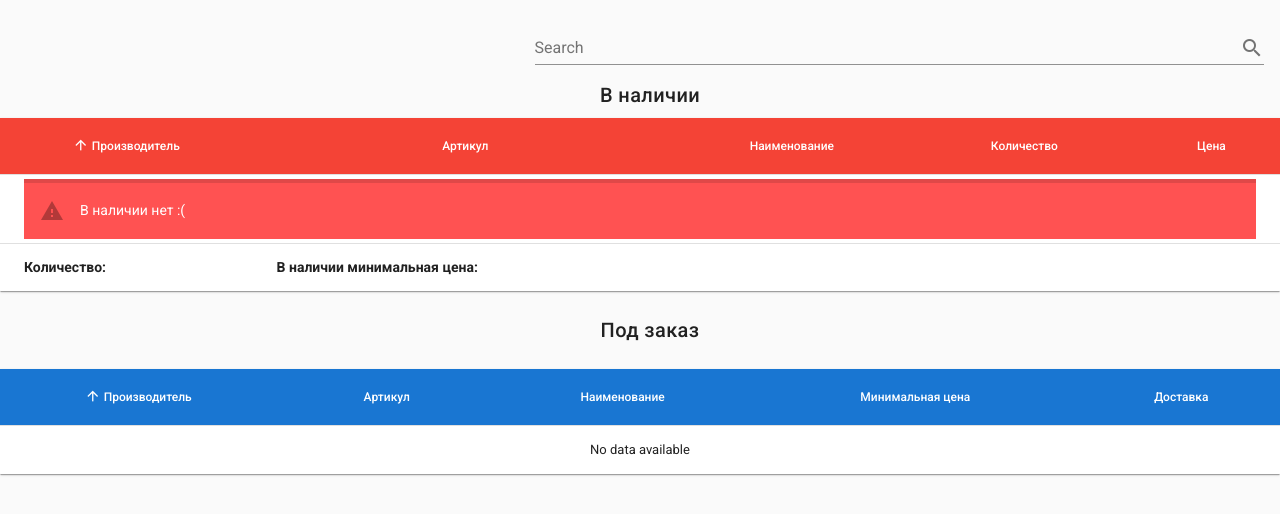
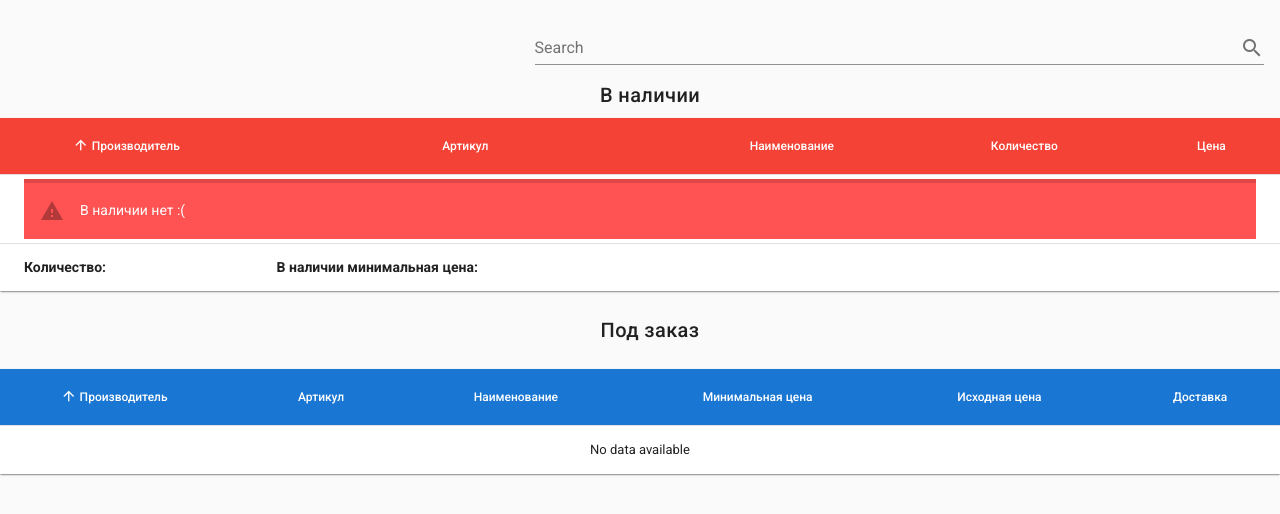
Before and after one commit to johnkz1981/FetchPriceApi, a Vue app: page / in a window 1280 px wide. Shown: the top 514 px of the page. Built offline with nearby package versions, Linux system fonts and the light colour scheme.

Commit message:
Admin start

```diff
--- a/src/App.vue
+++ b/src/App.vue
@@ -79,7 +79,7 @@
       },
       isSummary(){
         if (this.$store.getters.dataApi !== undefined){
-          console.log( this.$store.getters.dataApi.length);
+          //console.log( this.$store.getters.dataApi.length);
         }
       }
     }
--- a/src/components/ApiDetailTable.vue
+++ b/src/components/ApiDetailTable.vue
@@ -12,7 +12,7 @@
       <td class="">{{ props.item.vendorСode }}</td>
       <td>{{ props.item.name }}</td>
       <td class="">{{ props.item.quantity }}</td>
-      <td class="">{{ props.item.prise }}</td>
+      <td class="">{{ props.item.price }}</td>
       <!--td class="">{{ props.item.DDPercent }}</td-->
       <td>
         <v-progress-circular
@@ -39,7 +39,7 @@
       </td>
       <td>
         <strong>Мнимальная цена поставщика:</strong>
-        {{dataDetailTotal.minPriseContractor}}
+        {{dataDetailTotal.minPriceContractor}}
       </td>
     </template>
   </v-data-table>
@@ -59,13 +59,15 @@
           {text: 'Артикул', value: 'vendorСode'},
           {text: 'Наименование', value: 'name'},
           {text: 'Количество', value: 'quantity'},
-          {text: 'Цена', value: 'prise'},
+          {text: 'Цена', value: 'price'},
           {text: 'Вероятность', value: 'DDPercent'},
           {text: 'Кратность', value: 'LotQuantity'},
         ],
         getDataDetail: [],
         dataDetailTotal: {},
-        pagination: {},
+        pagination: {
+          rowsPerPage: -1,
+        },
         loading: false,
       }
     },
@@ -82,6 +84,9 @@
             priceGroupName: this.priceGroup,
             sortField: [this.pagination.sortBy, this.pagination.descending],
           });
+        const data = this.$store.getters.dataDetail[this.priceGroup];
+        this.getDataDetail = data.item;
+        this.dataDetailTotal = data.total;
         this.loading = false;
       }
     },
@@ -92,9 +97,9 @@
             priceGroupName: this.priceGroup
           });
 
-      const data = this.$store.getters.dataDetail;
-      this.getDataDetail = data[this.priceGroup];
-      this.dataDetailTotal = this.getDataDetail.pop();
+      const data = this.$store.getters.dataDetail[this.priceGroup];
+      this.getDataDetail = data.item;
+      this.dataDetailTotal = data.total;
     }
   }
 </script>
--- a/src/components/ApiGroupTable.vue
+++ b/src/components/ApiGroupTable.vue
@@ -1,4 +1,3 @@
-
 <template>
 
   <v-app>
@@ -12,7 +11,7 @@
         <v-tab
                 v-for="item in getApiPriceGroup"
         >
-          {{ item }}
+          {{ enRuPriceGroup[item] }}
         </v-tab>
         <v-tab-item
                 v-for="item in getApiPriceGroup"
@@ -55,6 +54,14 @@
     data() {
       return {
         active: null,
+        enRuPriceGroup: {
+          Original: "Оригинал",
+          ReplacementOriginal: "Замены",
+          ReplacementNonOriginal: "Аналоги",
+          DetailParts: "Части искомой детали",
+          PartOfDetail: "Узел (аггрегат), частью которого являются искомые детали",
+          NewNumber: "Новые номера",
+        },
       }
     },
     name: "ApiGroupTable",
@@ -63,7 +70,7 @@
       ApiOriginalTable
     },
     methods: {
-      next () {
+      next() {
         const active = parseInt(this.active)
         this.active = (active < 2 ? active + 1 : 0)
       }
@@ -73,11 +80,12 @@
         const arrPriceGroup = ['Original'];
 
         for (const item in this.$store.getters.apiPriceGroup) {
-          if(this.$store.getters.apiPriceGroup[item].PriceGroup === 'Original'){
-            continue
-;          }
+          if (this.$store.getters.apiPriceGroup[item].PriceGroup === 'Original') {
+            continue;
+          }
           arrPriceGroup.push(this.$store.getters.apiPriceGroup[item].PriceGroup)
         }
+        this.active = 0;
         return arrPriceGroup;
       },
     }
--- a/src/components/ApiOriginalTable.vue
+++ b/src/components/ApiOriginalTable.vue
@@ -11,7 +11,7 @@
       <td class="">{{ props.item.vendorСode }}</td>
       <td>{{ props.item.name }}</td>
       <td class="">{{ props.item.quantity }}</td>
-      <td class="">{{ props.item.prise }}</td>
+      <td class="">{{ props.item.price }}</td>
       <td>
         <v-progress-circular
                 class="mb-1 mt-1"
@@ -21,7 +21,7 @@
                 :value="+props.item.DDPercent"
                 :color="props.item.color"
         >
-          {{ parseInt(+props.item.DDPercent) }}
+          {{ isNaN(+props.item.DDPercent) ? "?" : parseInt(+props.item.DDPercent) }}
         </v-progress-circular>
       </td>
       <td class="">{{ props.item.LotQuantity }}</td>
@@ -58,7 +58,7 @@
           {text: 'Артикул', value: 'vendorСode'},
           {text: 'Наименование', value: 'name'},
           {text: 'Количество', value: 'quantity'},
-          {text: 'Цена', value: 'prise'},
+          {text: 'Цена', value: 'price'},
           {text: 'Вероятность', value: 'DDPercent'},
           {text: 'Кратность', value: 'LotQuantity'},
         ],
@@ -67,15 +67,17 @@
     },
     computed: {
       getDataDetail() {
-        if (this.$store.getters.dataOriginal !== undefined && this.$store.getters.dataOriginal.length > 0) {
-          this.dataDetailTotal = this.$store.getters.dataOriginal.pop();
+        if (this.$store.getters.dataOriginal !== undefined &&
+            this.$store.getters.dataOriginal.item !== undefined &&
+            this.$store.getters.dataOriginal.item.length > 0) {
+          this.dataDetailTotal = this.$store.getters.dataOriginal.total;
           window.scrollTo({
             'behavior': 'smooth',
             'left': 0,
             'top': document.getElementById('detail').offsetTop
           });
         }
-        return this.$store.getters.dataOriginal;
+        return this.$store.getters.dataOriginal.item;
       },
     },
   }
--- a/src/components/ApiSummaryTable.vue
+++ b/src/components/ApiSummaryTable.vue
@@ -30,7 +30,8 @@
         <td class="">{{ props.item.manufacturer }}</td>
         <td class="">{{ props.item.vendorСode }}</td>
         <td>{{ props.item.name }}</td>
-        <td class="">{{ props.item.prise }}</td>
+        <td class="">{{ props.item.price }}</td>
+        <td class="">{{ props.item.priceOriginal }}</td>
         <td class="">{{ props.item.deliveryTime }}</td>
       </tr>
     </template>
@@ -38,19 +39,15 @@
       <div v-show="false">
         <td>
           <strong>Количество:</strong>
-          {{getDataApiTotal.countApi }}
         </td>
         <td>
           <strong>Количество уникальных брэндов:</strong>
-          {{getDataApiTotal.countGroupUnique }}
         </td>
         <td>
           <strong>Доставка:</strong>
-          {{getDataApiTotal.minDays}}
         </td>
         <td>
           <strong>Мнимальная цена поставщика:</strong>
-          {{getDataApiTotal.minPriseContractor}}
         </td>
       </div>
     </template>
@@ -67,7 +64,8 @@
           {text: 'Производитель', value: 'manufacturer'},
           {text: 'Артикул', value: 'vendorСode'},
           {text: 'Наименование', value: 'name'},
-          {text: 'Минимальная цена', value: 'prise'},
+          {text: 'Минимальная цена', value: 'price'},
+          {text: 'Исходная цена', value: 'priceOriginal'},
           {text: 'Доставка', value: 'deliveryTime'},
         ],
         pagination: {
@@ -99,11 +97,16 @@
         return this.$store.getters.apiSummaryLoading;
       },
       getDataApi() {
-        return this.$store.getters.dataApi;
+        if (this.$store.getters.dataApi === undefined) {
+          return undefined;
+        }
+        return this.$store.getters.dataApi.item;
       },
-      getDataApiTotal() {
-        const total = {countApi: '', countGroupUnique: '', minDays: '', minPriseContractor: ''};
-        return !this.$store.getters.dataApi ? total : Object.assign(total, this.$store.getters.dataApi.pop());
+      isAdmin(){
+        if (this.$store.getters.dataApi === undefined) {
+          return undefined;
+        }
+        return this.$store.getters.dataApi.total.isAdmin;
       }
     }
   }
--- a/src/components/BitrixTable.vue
+++ b/src/components/BitrixTable.vue
@@ -26,7 +26,7 @@
       <td class="text-xs-right">{{ props.item.vendorСode }}</td>
       <td>{{ props.item.name }}</td>
       <td class="text-xs-right">{{ props.item.quantity }}</td>
-      <td class="text-xs-right">{{ props.item.prise }}</td>
+      <td class="text-xs-right">{{ props.item.price }}</td>
     </template>
     <template slot="no-data">
       <v-alert :value="true" color="error" icon="warning">
@@ -40,7 +40,7 @@
       </td>
       <td>
         <strong>В наличии минимальная цена:</strong>
-        {{ getDataBitrixTotal.minPriseOur}}
+        {{ getDataBitrixTotal.minPriceOur}}
       </td>
     </template>
   </v-data-table>
@@ -65,7 +65,7 @@
           {text: 'Артикул', value: 'vendorСode'},
           {text: 'Наименование', value: 'name'},
           {text: 'Количество', value: 'quantity'},
-          {text: 'Цена', value: 'prise'},
+          {text: 'Цена', value: 'price'},
         ],
       }
     },
@@ -85,11 +85,16 @@
         return this.$store.getters.bitrixLoading;
       },
       getDataBitrix() {
-        return this.$store.getters.dataBitrix;
+        if (this.$store.getters.dataBitrix === undefined) {
+          return undefined;
+        }
+        return this.$store.getters.dataBitrix.item;
       },
       getDataBitrixTotal() {
-        const total = {countBitix: '', minPriseOur: ''};
-        return !this.$store.getters.dataBitrix ? total : Object.assign(total, this.$store.getters.dataBitrix.pop());
+        if (this.$store.getters.dataBitrix === undefined) {
+          return {minPriceOur: '', countBitix: ''};
+        }
+        return Object.assign({minPriceOur: '', countBitix: ''}, this.$store.getters.dataBitrix.total);
       }
     }
   }
--- a/src/store/ApiSummaryTable.js
+++ b/src/store/ApiSummaryTable.js
@@ -43,8 +43,7 @@ export default {
       delete payload.brandAndCode;
 
       await dispatch('setParam', payload).then(result => {
-            result.data.pop();
-            commit('setApiPriceGroup', result.data);
+            commit('setApiPriceGroup', result.data.item);
             commit('setApiSummaryLoading', false);
           }
       ).catch(error => console.log(error));
```
